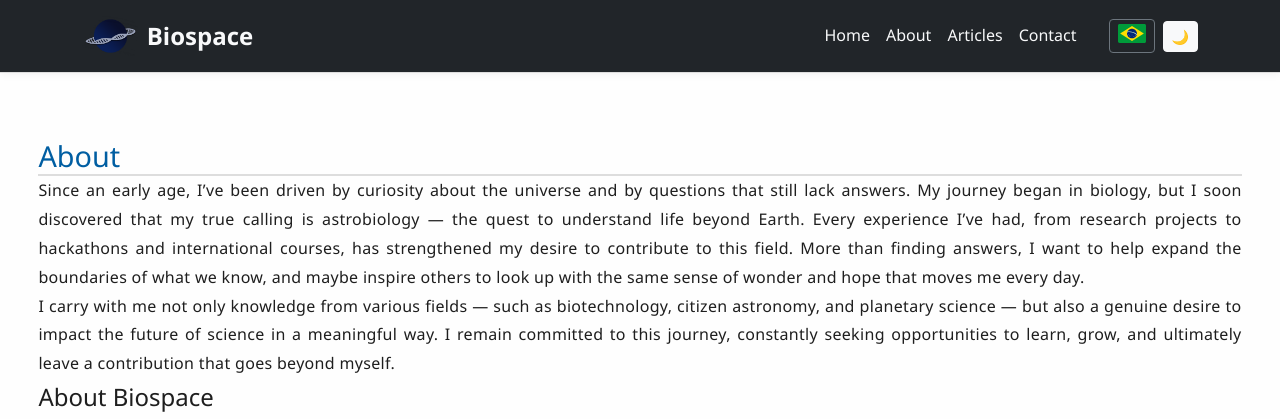
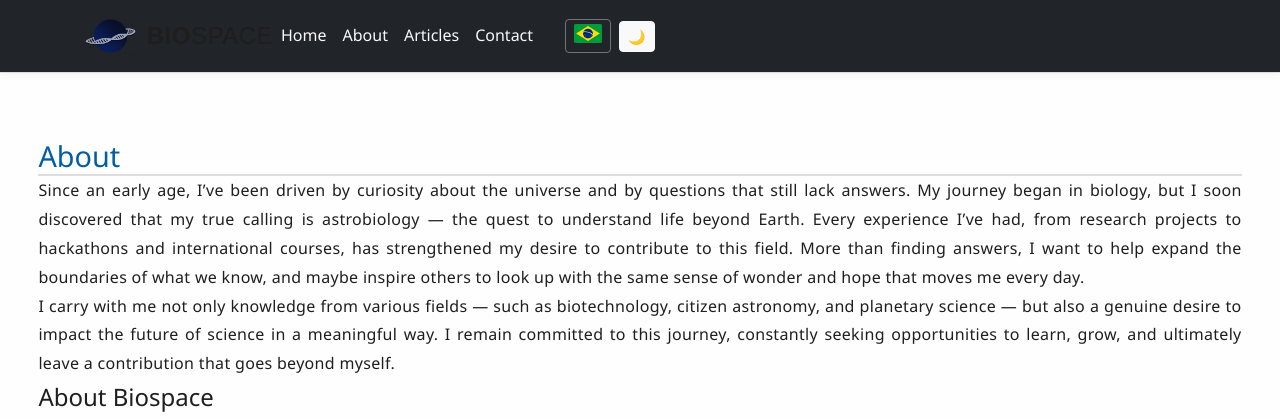
Before and after one commit to renaanc/biospace, a Django app: page /en/about/ in a window 1280 px wide. Shown: the top 419 px of the page. Run offline with Django 5.2, Linux system fonts and the light colour scheme; some libraries are stand-ins or nearby versions.

Commit message:
att logo

```diff
--- a/static/css/styles.css
+++ b/static/css/styles.css
@@ -358,3 +358,36 @@ main {
 .paragrafo-recuado {
   text-indent: 2em !important;
 }
+
+.logo-title {
+  font-family: 'Exo2', sans-serif;
+  letter-spacing: 0.5px;
+}
+
+.logo-link {
+  color: var(--text-color);
+}
+
+.logo-bold {
+  font-weight: 700;
+}
+
+.logo-regular {
+  font-weight: 400;
+}
+
+@font-face {
+  font-family: 'Exo2-Bold';
+  src: url('font/Exo2-Bold.ttf') format('ttf');
+  font-weight: 400;
+  font-style: normal;
+  font-display: swap;
+}
+
+@font-face {
+  font-family: 'Exo2-SemiBold';
+  src: url('font/Exo2-SemiBold.ttf') format('tff');
+  font-weight: 600;
+  font-style: normal;
+  font-display: swap;
+}
--- a/templates/core/base.html
+++ b/templates/core/base.html
@@ -19,13 +19,13 @@
       <!-- (Troque a imagem depois) -->
       <img src="{% static 'images/logo-placeholder.png' %}" alt="Biospace logo" height="40">
 
-      <!-- Título clicável que leva pra home -->
-      <h1 class="m-0 fs-4">
-        <a href="{% url 'home' %}" class="text-decoration-none text-light fw-bold">
-          {% trans "Biospace" %}
-        </a>
-      </h1>
-    </div>
+<!-- Título clicável que leva pra home -->
+<h1 class="logo-title m-0 fs-4">
+  <a href="{% url 'home' %}" class="text-decoration-none logo-link">
+    <span class="logo-bold">BIO</span><span class="logo-regular">SPACE</span>
+  </a>
+</h1>
+
 
     <!-- Navegação -->
     <nav class="d-flex align-items-center">
```
Also changed, not shown: font/Exo2-Bold.ttf (added), font/Exo2-SemiBold.ttf (added).
